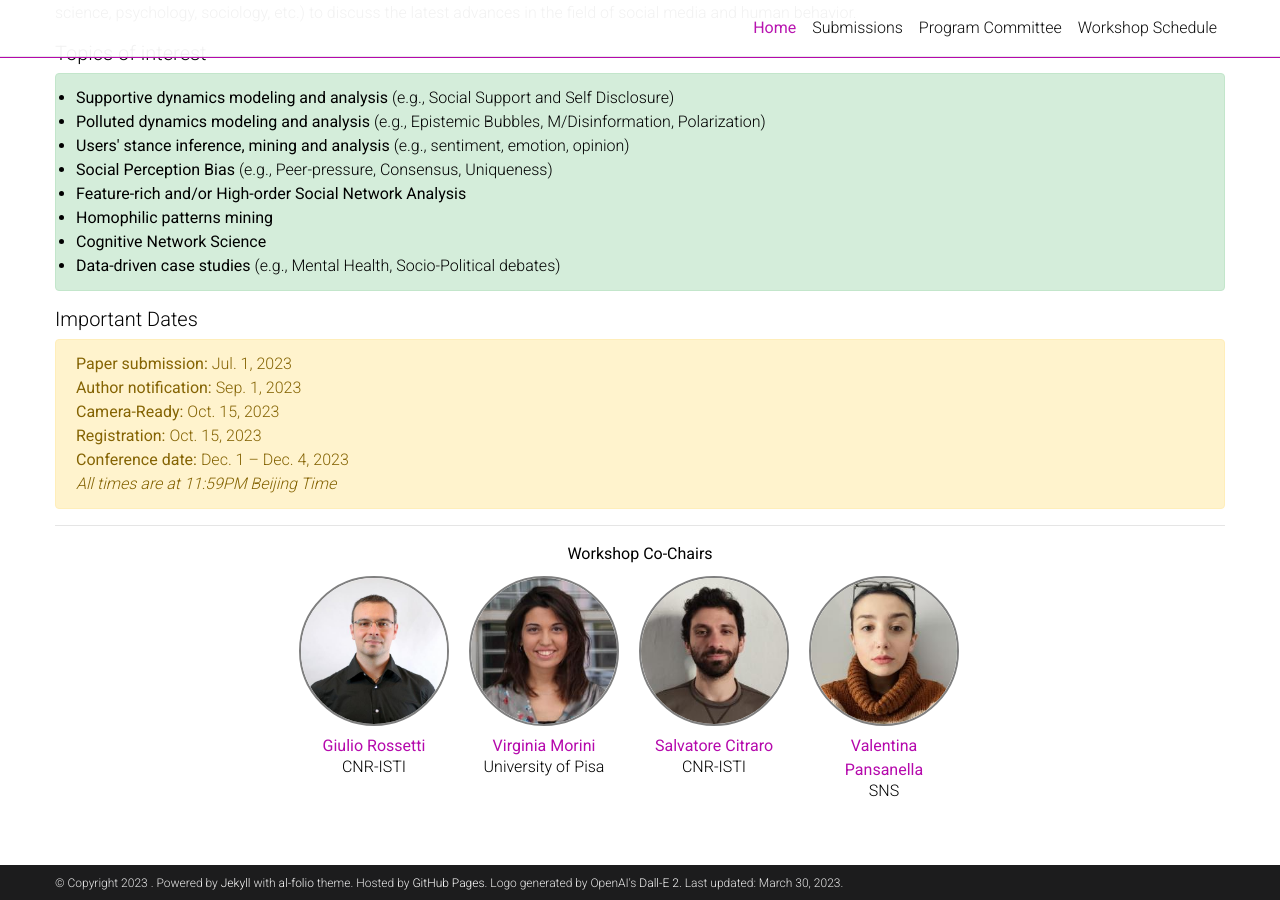
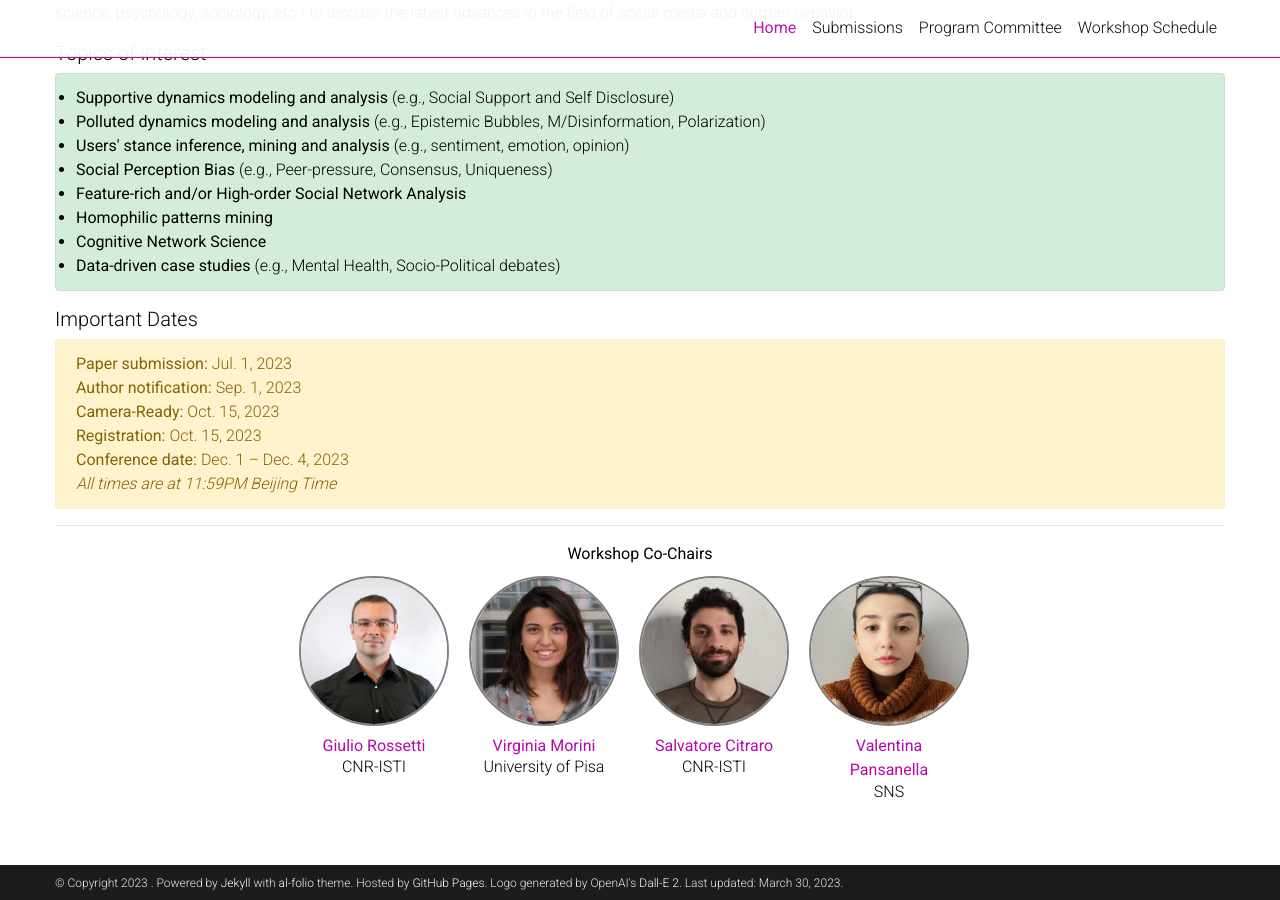
Before and after one commit to SMS-workshop/SMS-workshop.github.io, a Jekyll site: the page built from _pages/about.md, in a window 1280 px wide and 900 px high, scrolled down 592 px. Built offline with Jekyll 4.4.1, drawn with Linux system fonts in a browser that asks for light colours; full-size pictures stand in for the smaller copies a plugin makes; a style sheet for code colours, icons or effects is not loaded.

Commit message:
:new: valentina

```diff
--- a/_pages/about.md
+++ b/_pages/about.md
@@ -90,7 +90,7 @@
 
 <div style="float: left; margin: 10px">
 <a href="https://kdd.isti.cnr.it/people/pansanella-valentina">
-  <img src="assets/custom_images/pansanella.jpeg" style="border: 2px solid gray; width: 150px; height: 150px; background-size: cover; border-radius: 50%;">
+  <img src="assets/custom_images/pansanella.jpeg" style="border: 2px solid gray; width: 160px; height: 150px; background-size: cover; border-radius: 50%;">
   </a>
   <span style="display: block; padding: 5%; text-align: center;"><a href="https://kdd.isti.cnr.it/people/pansanella-valentina"><b>Valentina Pansanella</b></a></span>
   <span style="display: block; margin-top: -10px; text-align: center;"><p>SNS</p></span>
```
